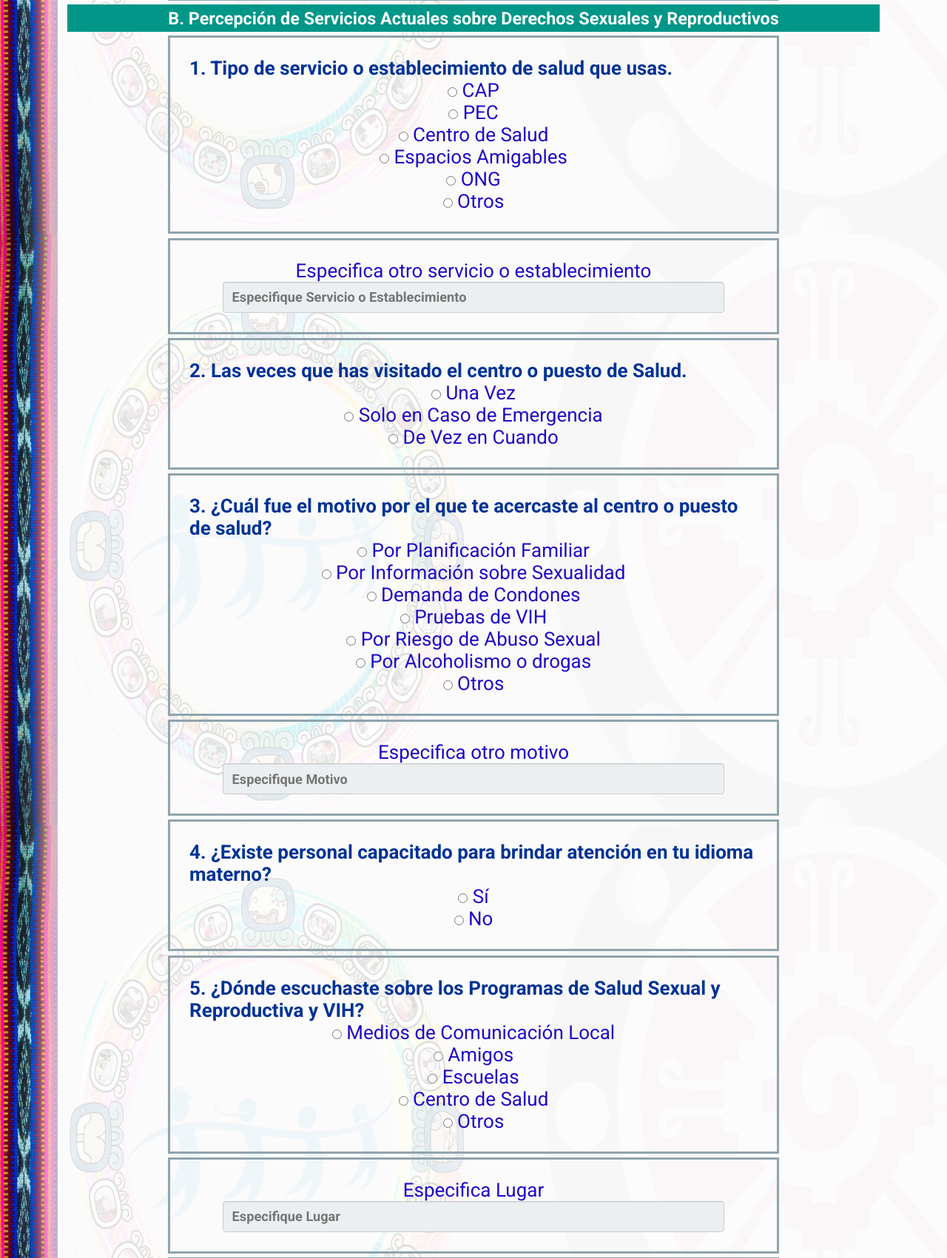
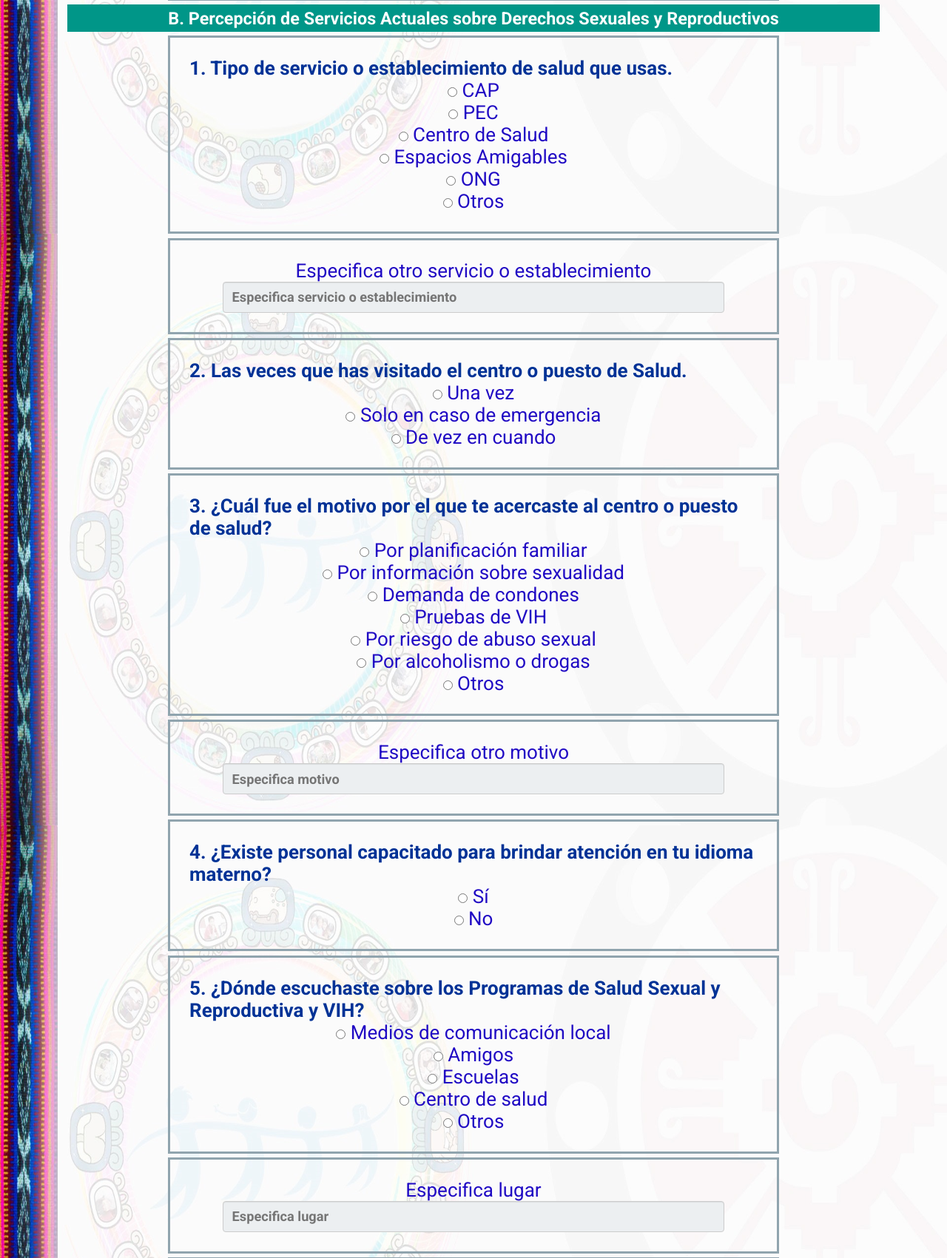
Before and after one commit to marcobarrios/ProyectoMonitoreo, a PHP site: page /monitoreo.php?idiomas=1 in a window 1280 px wide. Shown: the part 1284-2985 px from the top of the page at 74% size. Run offline with PHP 8.4, Linux system fonts and the light colour scheme; some libraries are stand-ins or nearby versions.

Commit message:
Ultimas modificaciones al cuestionario

```diff
--- a/controllers/functions.js
+++ b/controllers/functions.js
@@ -8,16 +8,23 @@ function SelectChanged() {
         ocultar('div_id_otra_cultura');
     }
 
+    if(document.myform.otrotrabajo.value == "9") {
+        mostrar('div_id_otrotrabajo');
+    } else {
+        ocultar('div_id_otrotrabajo');
+    }
+
     if(document.myform.dedica.value == "2" || document.myform.dedica.value == "3") {
         mostrar('div_id_trabajo');
     } else {
         ocultar('div_id_trabajo');
+        ocultar('div_id_otrotrabajo');
     }
 
-    if(document.myform.otrotrabajo.value == "9") {
-        mostrar('div_id_otrotrabajo');
+    if(document.myform.sabe_condon.value == "1") {
+        mostrar('div_pasoscondon');
     } else {
-        ocultar('div_id_otrotrabajo');
+        ocultar('div_pasoscondon');
     }
 
     if(document.myform.idservicio_salud.value == "6") {
@@ -88,6 +95,7 @@ function mostrar(id){
 window.onload = function() {
     ocultar('div_id_otra_cultura');
     ocultar('div_id_trabajo');
+    ocultar('div_pasoscondon');
     ocultar('div_id_otrotrabajo');
     ocultar('div_id_otra_vivienda');
     ocultar('div_id_otro_servicio');
--- a/monitoreo.php
+++ b/monitoreo.php
@@ -87,9 +87,9 @@
         </div>
 
         <div id="div_id_otrotrabajo" class="form-group">
-            <label for="id_otrotrabajo" class="control-label ">Especifica Otro Trabajo</label>
+            <label for="id_otrotrabajo" class="control-label ">Especifica otro trabajo</label>
             <div class="controls ">
-                <input class="textinput textInput form-control" id="id_otro_trabajo" maxlength="45" name="otro_trabajo" type="text" placeholder="Especifique Otro Trabajo">
+                <input class="textinput textInput form-control" id="id_otro_trabajo" maxlength="45" name="otro_trabajo" type="text" placeholder="Ingresa otro trabajo">
             </div>
         </div>
 
@@ -110,7 +110,7 @@
         <div id="div_id_otra_cultura" class="form-group">
             <label for="id_otra_cultura" class="control-label ">Especifica tu cultura</label>
             <div class="controls ">
-                <input class="textinput textInput form-control" id="id_otra_cultura" maxlength="45" name="otra_cultura" type="text" placeholder="Especifique cultura">
+                <input class="textinput textInput form-control" id="id_otra_cultura" maxlength="45" name="otra_cultura" type="text" placeholder="Ingresa cultura">
             </div>
         </div>
     </div>
@@ -134,7 +134,7 @@
         <div id="div_id_otro_servicio" class="form-group">
             <label for="id_otro_servicio" class="control-label ">Especifica otro servicio o establecimiento</label>
             <div class="controls ">
-                <input class="textinput textInput form-control" id="id_otro_servicio" maxlength="45" name="otro_servicio_salud" type="text" placeholder="Especifique Servicio o Establecimiento">
+                <input class="textinput textInput form-control" id="id_otro_servicio" maxlength="45" name="otro_servicio_salud" type="text" placeholder="Especifica servicio o establecimiento">
             </div>
         </div>
 
@@ -142,9 +142,9 @@
             <label class = "pregunta" onclick="PlaySound('b2')" onmouseout="StopSound('b2')">2. Las veces que has visitado el centro o puesto de Salud.</label>
             <div class="controls ">
                 <input type="radio" name="veces_visita" value="0" hidden="" checked="true"/>
-                <label onclick="PlaySound('b2-1')" onmouseout="StopSound('b2-1')"><input type="radio" name="veces_visita" value="1" /> Una Vez <br></label>
-                <label onclick="PlaySound('b2-2')" onmouseout="StopSound('b2-2')"><input type="radio" name="veces_visita" value="2" /> Solo en Caso de Emergencia <br></label>
-                <label onclick="PlaySound('b2-3')" onmouseout="StopSound('b2-3')"><input type="radio" name="veces_visita" value="3" /> De Vez en Cuando <br></label>
+                <label onclick="PlaySound('b2-1')" onmouseout="StopSound('b2-1')"><input type="radio" name="veces_visita" value="1" /> Una vez <br></label>
+                <label onclick="PlaySound('b2-2')" onmouseout="StopSound('b2-2')"><input type="radio" name="veces_visita" value="2" /> Solo en caso de emergencia <br></label>
+                <label onclick="PlaySound('b2-3')" onmouseout="StopSound('b2-3')"><input type="radio" name="veces_visita" value="3" /> De vez en cuando <br></label>
             </div>
         </div>
 
@@ -152,19 +152,19 @@
             <label class = "pregunta" onclick="PlaySound('b3')" onmouseout="StopSound('b3')">3. ¿Cuál fue el motivo por el que te  acercaste al centro o puesto de salud?</label>
             <div class="controls" onchange="SelectChanged();">
                 <input type="radio" name="motivo_acercamiento" value="0" hidden="" checked="true"/>
-                <label onclick="PlaySound('b3-1')" onmouseout="StopSound('b3-1')"><input type="radio" name="motivo_acercamiento" value="1" /> Por Planificación Familiar <br></label>
-                <label onclick="PlaySound('b3-2')" onmouseout="StopSound('b3-2')"><input type="radio" name="motivo_acercamiento" value="2" /> Por Información sobre Sexualidad <br></label>
-                <label onclick="PlaySound('b3-3')" onmouseout="StopSound('b3-3')"><input type="radio" name="motivo_acercamiento" value="3" /> Demanda de Condones <br></label>
+                <label onclick="PlaySound('b3-1')" onmouseout="StopSound('b3-1')"><input type="radio" name="motivo_acercamiento" value="1" /> Por planificación familiar <br></label>
+                <label onclick="PlaySound('b3-2')" onmouseout="StopSound('b3-2')"><input type="radio" name="motivo_acercamiento" value="2" /> Por información sobre sexualidad <br></label>
+                <label onclick="PlaySound('b3-3')" onmouseout="StopSound('b3-3')"><input type="radio" name="motivo_acercamiento" value="3" /> Demanda de condones <br></label>
                 <label onclick="PlaySound('b3-4')" onmouseout="StopSound('b3-4')"><input type="radio" name="motivo_acercamiento" value="4" /> Pruebas de VIH <br></label>
-                <label onclick="PlaySound('b3-5')" onmouseout="StopSound('b3-5')"><input type="radio" name="motivo_acercamiento" value="5" /> Por Riesgo de Abuso Sexual <br></label>
-                <label onclick="PlaySound('b3-6')" onmouseout="StopSound('b3-6')"><input type="radio" name="motivo_acercamiento" value="6" /> Por Alcoholismo o drogas <br></label>
+                <label onclick="PlaySound('b3-5')" onmouseout="StopSound('b3-5')"><input type="radio" name="motivo_acercamiento" value="5" /> Por riesgo de abuso sexual <br></label>
+                <label onclick="PlaySound('b3-6')" onmouseout="StopSound('b3-6')"><input type="radio" name="motivo_acercamiento" value="6" /> Por alcoholismo o drogas <br></label>
                 <label onclick="PlaySound('b3-7')" onmouseout="StopSound('b3-7')"><input type="radio" name="motivo_acercamiento" value="7" /> Otros <br></label>
             </div>
         </div>
         <div id="div_id_especifica_motivo" class="form-group">
             <label for="id_especifica_motivo" class="control-label ">Especifica otro motivo</label>
             <div class="controls ">
-                <input class="textinput textInput form-control" id="id_especifica_motivo" maxlength="45" name="especifica_motivo" type="text" placeholder="Especifique Motivo">
+                <input class="textinput textInput form-control" id="id_especifica_motivo" maxlength="45" name="especifica_motivo" type="text" placeholder="Especifica motivo">
             </div>
         </div>
 
@@ -180,17 +180,17 @@
             <label class = "pregunta" onclick="PlaySound('b5')" onmouseout="StopSound('b5')">5. ¿Dónde escuchaste sobre los Programas de Salud Sexual y Reproductiva y VIH?</label>
             <div class="controls " onchange="SelectChanged();">
                 <input type="radio" name="donde_escucho" value="0" hidden="" checked="true"/>
-                <label onclick="PlaySound('b5-1')" onmouseout="StopSound('b5-1')"><input type="radio" name="donde_escucho" value="1" /> Medios de Comunicación Local <br></label>
+                <label onclick="PlaySound('b5-1')" onmouseout="StopSound('b5-1')"><input type="radio" name="donde_escucho" value="1" /> Medios de comunicación local <br></label>
                 <label onclick="PlaySound('b5-2')" onmouseout="StopSound('b5-2')"><input type="radio" name="donde_escucho" value="2" /> Amigos <br></label>
                 <label onclick="PlaySound('b5-3')" onmouseout="StopSound('b5-3')"><input type="radio" name="donde_escucho" value="3" /> Escuelas <br></label>
-                <label onclick="PlaySound('b5-4')" onmouseout="StopSound('b5-4')"><input type="radio" name="donde_escucho" value="4" /> Centro de Salud <br></label>
+                <label onclick="PlaySound('b5-4')" onmouseout="StopSound('b5-4')"><input type="radio" name="donde_escucho" value="4" /> Centro de salud <br></label>
                 <label onclick="PlaySound('b5-5')" onmouseout="StopSound('b5-5')"><input type="radio" name="donde_escucho" value="5" /> Otros <br></label>
             </div>
         </div>
         <div id="div_id_especifica_escucho" class="form-group">
-            <label for="id_especifica_escucho" class="control-label ">Especifica Lugar</label>
+            <label for="id_especifica_escucho" class="control-label ">Especifica lugar</label>
             <div class="controls ">
-                <input class="textinput textInput form-control" id="id_especifica_escucho" maxlength="45" name="especifica_escucho" type="text" placeholder="Especifique Lugar">
+                <input class="textinput textInput form-control" id="id_especifica_escucho" maxlength="45" name="especifica_escucho" type="text" placeholder="Especifica lugar">
             </div>
         </div>
         <div id="div_id_consige_condones" class="form-group">
@@ -204,13 +204,13 @@
                 <label onclick="PlaySound('b6-5')" onmouseout="StopSound('b6-5')"><input type="radio" name="consigue_condones" value="4" /> Hospital <br></label>
                 <label onclick="PlaySound('b6-6')" onmouseout="StopSound('b6-6')"><input type="radio" name="consigue_condones" value="5" /> Comadronas <br></label>
                 <label onclick="PlaySound('b6-7')" onmouseout="StopSound('b6-7')"><input type="radio" name="consigue_condones" value="6" /> Otros <br></label>
-                <label><input type="radio" name="consigue_condones" value="7" /> En Ningún Lugar <br></label>
+                <label><input type="radio" name="consigue_condones" value="7" /> En ningún lugar <br></label>
             </div>
         </div>
         <div id="div_id_otro_lugar_condones" class="form-group">
-            <label for="id_otro_lugar_condones" class="control-label ">Especifica Lugar</label>
+            <label for="id_otro_lugar_condones" class="control-label ">Especifica lugar</label>
             <div class="controls ">
-                <input class="textinput textInput form-control" id="id_otro_lugar_condones" maxlength="45" name="otro_lugar_condones" type="text" placeholder="Especifique Lugar">
+                <input class="textinput textInput form-control" id="id_otro_lugar_condones" maxlength="45" name="otro_lugar_condones" type="text" placeholder="Especifica lugar">
             </div>
         </div>
 
@@ -230,9 +230,9 @@
         </div>
 
         <div id="div_id_otro_lugar_metodos" class="form-group">
-            <label for="id_otro_lugar_metodos" class="control-label ">Especifica Lugar</label>
+            <label for="id_otro_lugar_metodos" class="control-label ">Especifica lugar</label>
             <div class="controls ">
-                <input class="textinput textInput form-control" id="id_otro_lugar_metodos" maxlength="45" name="id_otro_lugar_metodos" type="text" placeholder="Especifique Lugar">
+                <input class="textinput textInput form-control" id="id_otro_lugar_metodos" maxlength="45" name="id_otro_lugar_metodos" type="text" placeholder="Especifica lugar">
             </div>
         </div>
     </div>
@@ -256,8 +256,8 @@
             <div class="controls ">
                 <input type="radio" name="relacion_6meses" value="0" hidden="" checked="true"/>
                 <label><input type="radio" name="frecuenciarelaciones" value="1" /> Siempre <br></label>
-                <label><input type="radio" name="frecuenciarelaciones" value="2" /> De Vez en Cuando <br></label>
-                <label><input type="radio" name="frecuenciarelaciones" value="3" /> Solo Una Vez <br></label>
+                <label><input type="radio" name="frecuenciarelaciones" value="2" /> De vez en cuando <br></label>
+                <label><input type="radio" name="frecuenciarelaciones" value="3" /> Solo una vez <br></label>
             </div>
         </div>
 
@@ -314,9 +321,9 @@
             </div>
         </div>
         <div id="div_otro_servicio_sugerido" class="form-group">
-            <label for="id_otro_servicio_sugerido" class="control-label ">Especifica Otro</label>
+            <label for="id_otro_servicio_sugerido" class="control-label ">Especifica otro servicio</label>
             <div class="controls ">
-                <input class="textinput textInput form-control" id="otro_servicio_sugerido" maxlength="45" name="otro_servicio_sugerido" type="text" placeholder="Especifique Otro">
+                <input class="textinput textInput form-control" id="otro_servicio_sugerido" maxlength="45" name="otro_servicio_sugerido" type="text" placeholder="Especifica otro servicio">
             </div>
         </div>
     </div>
@@ -353,9 +360,9 @@
             </div>
         </div>
         <div id="div_porque_derecho_relacion" class="form-group">
-            <label for="id_otra_cultura" class="control-label " onclick="PlaySound('d4-3')" onmouseout="StopSound('d4-3')">Especifica Por Qué</label>
+            <label for="id_otra_cultura" class="control-label " onclick="PlaySound('d4-3')" onmouseout="StopSound('d4-3')">Especifica por qué</label>
             <div class="controls ">
-                <input class="textinput textInput form-control" id="porque_derecho_relacion" maxlength="45" name="porque_derecho_relacion" type="text">
+                <input class="textinput textInput form-control" id="porque_derecho_relacion" maxlength="45" name="porque_derecho_relacion" type="text" placeholder="Especifica por qué">
             </div>
         </div>
 
@@ -368,9 +375,9 @@
             </div>
         </div>
         <div id="div_porque_derecho_condon" class="form-group">
-            <label for="id_otra_cultura" class="control-label " onclick="PlaySound('d5-3')" onmouseout="StopSound('d5-3')">Especifica Por Qué</label>
+            <label for="id_otra_cultura" class="control-label " onclick="PlaySound('d5-3')" onmouseout="StopSound('d5-3')">Especifica por qué</label>
             <div class="controls ">
-                <input class="textinput textInput form-control" id="porque_derecho_condon" maxlength="45" name="porque_derecho_condon" type="text">
+                <input class="textinput textInput form-control" id="porque_derecho_condon" maxlength="45" name="porque_derecho_condon" type="text" placeholder="Especifica por qué">
             </div>
         </div>
 
@@ -378,16 +385,16 @@
             <label class = "pregunta" onclick="PlaySound('d6')" onmouseout="StopSound('d6')">5. ¿Cuál es la respuesta de la atención de los servicios de salud en relación a los condones y otros métodos de planificación familiar?</label>
             <div class="controls " onchange="SelectChanged();">
                 <input type="radio" name="por_idioma" value="0" hidden="" checked="true"/>
-                <label onclick="PlaySound('d6-1')" onmouseout="StopSound('d6-1')"><input type="radio" name="por_idioma" value="1" /> Sólo se Proporcionan a mayores de edad <br></label>
-                <label onclick="PlaySound('d6-2')" onmouseout="StopSound('d6-2')"><input type="radio" name="por_idioma" value="2" /> Se debe Firmar un consentimiento <br></label>
+                <label onclick="PlaySound('d6-1')" onmouseout="StopSound('d6-1')"><input type="radio" name="por_idioma" value="1" /> Sólo se proporcionan a mayores de edad <br></label>
+                <label onclick="PlaySound('d6-2')" onmouseout="StopSound('d6-2')"><input type="radio" name="por_idioma" value="2" /> Se debe firmar un consentimiento <br></label>
                 <label onclick="PlaySound('d6-3')" onmouseout="StopSound('d6-3')"><input type="radio" name="por_idioma" value="3" /> Se debe estar acompañado por un adulto <br></label>
                 <label onclick="PlaySound('d6-4')" onmouseout="StopSound('d6-4')"><input type="radio" name="por_idioma" value="4" /> Otro <br></label>
             </div>
         </div>
         <div id="div_id_otra_razon" class="form-group">
-            <label for="id_otra_razon" class="control-label ">Especifica Otra Razon</label>
+            <label for="id_otra_razon" class="control-label ">Especifica otra razon</label>
             <div class="controls ">
-                <input class="textinput textInput form-control" id="id_otra_razon" maxlength="45" name="id_otra_razon" type="text" placeholder="Especifique Otra Razon">
+                <input class="textinput textInput form-control" id="id_otra_razon" maxlength="45" name="id_otra_razon" type="text" placeholder="Especifica otra razon">
             </div>
         </div>
     </div>
```
Also changed, not shown: other parts of monitoreo.php (+19 -12 lines).
